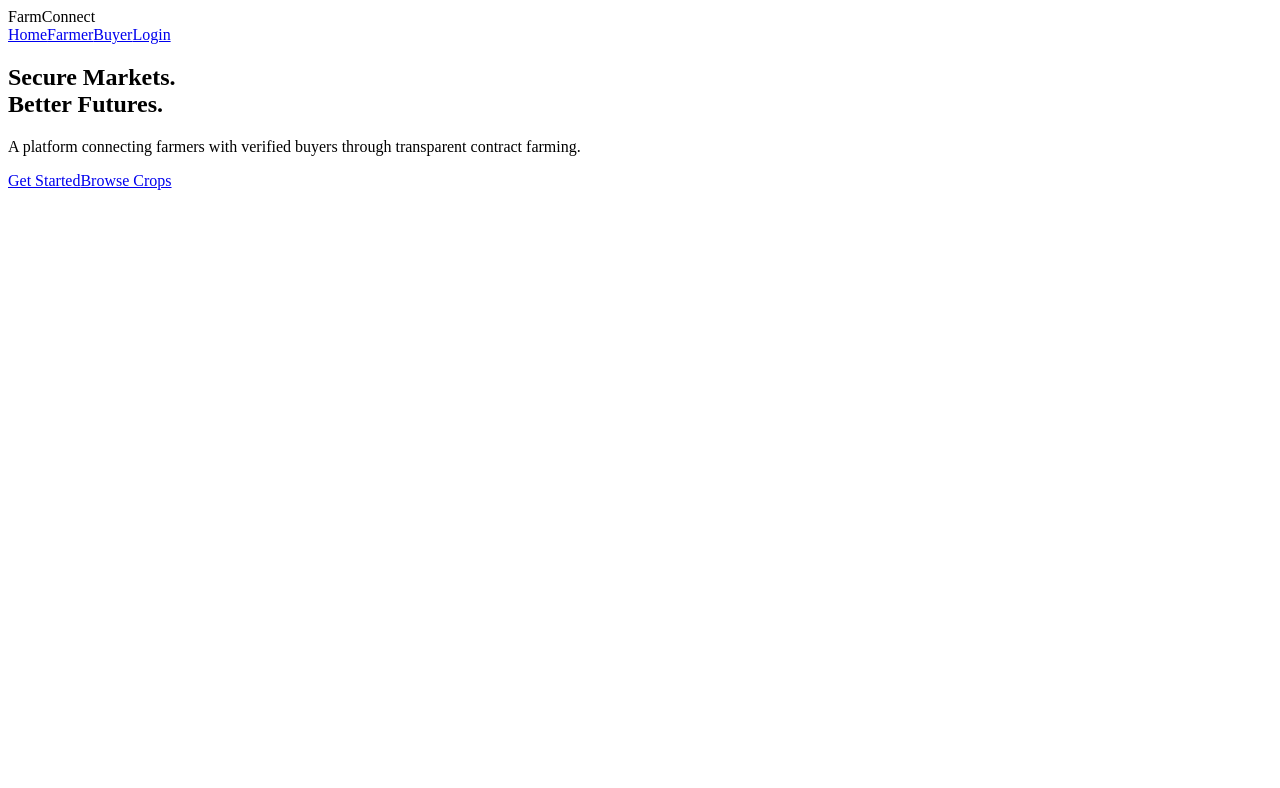
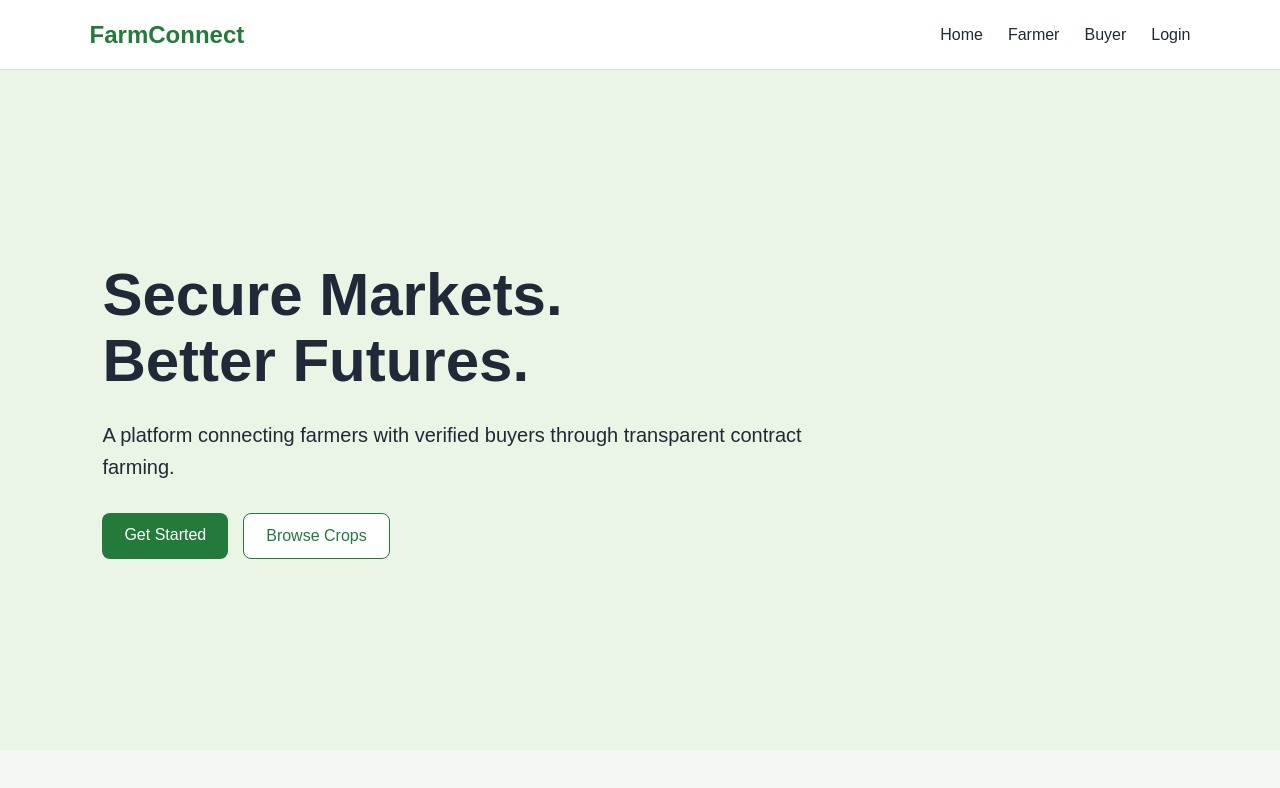
Before and after one commit to kavyaarora1706/AD_project, a React (Vite) app: page / in a window 1280 px wide. Shown: the top 788 px of the page. Built offline with nearby package versions, Linux system fonts and the light colour scheme.

Commit message:
added farmer crop listing

```diff
--- a/package.json
+++ b/package.json
@@ -11,7 +11,8 @@
   },
   "dependencies": {
     "react": "^19.2.8",
-    "react-dom": "^19.2.8"
+    "react-dom": "^19.2.8",
+    "react-router-dom": "^7.18.3"
   },
   "devDependencies": {
     "@types/react": "^19.2.18",
--- a/src/components/ContractCard.jsx
+++ b/src/components/ContractCard.jsx
@@ -0,0 +1,17 @@
+function ContractCard({ contract }) {
+	return (
+		<div className="contract-card">
+			<div>
+				<h3>{contract.cropName}</h3>
+				<p>Farmer: {contract.farmer}</p>
+				<p>Buyer: {contract.buyer}</p>
+				<p>Quantity: {contract.quantity}</p>
+				<p>Agreed Price: ₹{contract.price}</p>
+			</div>
+
+			<div className="contract-status">{contract.status}</div>
+		</div>
+	);
+}
+
+export default ContractCard;
--- a/src/index.css
+++ b/src/index.css
@@ -0,0 +1,209 @@
+* {
+	box-sizing: border-box;
+	margin: 0;
+	padding: 0;
+}
+
+body {
+	font-family: Arial, sans-serif;
+	background: #f5f7f2;
+	color: #1f2937;
+}
+
+a {
+	text-decoration: none;
+	color: inherit;
+}
+
+.navbar {
+	height: 70px;
+	padding: 0 7%;
+	display: flex;
+	justify-content: space-between;
+	align-items: center;
+	background: white;
+	border-bottom: 1px solid #ddd;
+}
+
+.logo {
+	font-size: 24px;
+	font-weight: bold;
+	color: #237a3b;
+}
+
+.nav-links {
+	display: flex;
+	gap: 25px;
+}
+
+.hero {
+	min-height: 85vh;
+	display: flex;
+	align-items: center;
+	padding: 0 8%;
+	background: #eaf5e5;
+}
+
+.hero-content {
+	max-width: 700px;
+}
+
+.hero h1 {
+	font-size: 60px;
+	line-height: 1.1;
+	margin-bottom: 25px;
+}
+
+.hero p {
+	font-size: 20px;
+	line-height: 1.6;
+	margin-bottom: 30px;
+}
+
+.hero-buttons {
+	display: flex;
+	gap: 15px;
+}
+
+.btn,
+button {
+	border: none;
+	background: #237a3b;
+	color: white;
+	padding: 13px 22px;
+	border-radius: 8px;
+	cursor: pointer;
+	font-size: 16px;
+}
+
+.secondary {
+	background: white;
+	color: #237a3b;
+	border: 1px solid #237a3b;
+}
+
+.dashboard,
+.marketplace,
+.contracts-page {
+	padding: 50px 8%;
+}
+
+.dashboard h1,
+.marketplace h1,
+.contracts-page h1 {
+	margin-bottom: 10px;
+}
+
+.dashboard-grid {
+	display: grid;
+	grid-template-columns: repeat(4, 1fr);
+	gap: 20px;
+	margin: 35px 0;
+}
+
+.stat-card {
+	background: white;
+	padding: 25px;
+	border-radius: 12px;
+	border: 1px solid #ddd;
+}
+
+.stat-card p {
+	font-size: 30px;
+	font-weight: bold;
+	margin-top: 10px;
+}
+
+.dashboard-actions {
+	display: flex;
+	gap: 15px;
+}
+
+.auth-page,
+.form-page {
+	min-height: 100vh;
+	display: flex;
+	justify-content: center;
+	align-items: center;
+}
+
+.auth-card,
+.form-card {
+	background: white;
+	padding: 35px;
+	width: 400px;
+	border-radius: 15px;
+	box-shadow: 0 5px 25px rgba(0, 0, 0, 0.08);
+}
+
+.auth-card h2,
+.form-card h2 {
+	margin-bottom: 25px;
+}
+
+input,
+select {
+	width: 100%;
+	padding: 13px;
+	margin: 8px 0 18px;
+	border: 1px solid #ccc;
+	border-radius: 7px;
+	font-size: 15px;
+}
+
+.form-card label {
+	font-size: 14px;
+	font-weight: bold;
+}
+
+.crop-grid {
+	display: grid;
+	grid-template-columns: repeat(3, 1fr);
+	gap: 20px;
+	margin-top: 30px;
+}
+
+.crop-card {
+	background: white;
+	padding: 25px;
+	border-radius: 12px;
+	border: 1px solid #ddd;
+}
+
+.crop-card p {
+	margin: 12px 0;
+}
+
+.crop-header {
+	display: flex;
+	justify-content: space-between;
+}
+
+.crop-header span {
+	background: #e5f5e7;
+	color: #237a3b;
+	padding: 5px 10px;
+	border-radius: 20px;
+	font-size: 12px;
+}
+
+.contracts-list {
+	display: flex;
+	flex-direction: column;
+	gap: 15px;
+	margin-top: 30px;
+}
+
+.contract-card {
+	background: white;
+	padding: 25px;
+	border-radius: 12px;
+	border: 1px solid #ddd;
+	display: flex;
+	justify-content: space-between;
+}
+
+.contract-status {
+	color: #237a3b;
+	font-weight: bold;
+}
--- a/src/pages/buyer/BrowseCrops.jsx
+++ b/src/pages/buyer/BrowseCrops.jsx
@@ -0,0 +1,43 @@
+import { useEffect, useState } from "react";
+import Navbar from "../../components/Navbar";
+import CropCard from "../../components/CropCard";
+
+function BrowseCrops() {
+	const [crops, setCrops] = useState([]);
+
+	useEffect(() => {
+		const savedCrops = JSON.parse(localStorage.getItem("crops")) || [];
+		setCrops(savedCrops);
+	}, []);
+
+	function handleOffer(crop) {
+		const offer = prompt(`Enter your offer price for ${crop.name}:`);
+
+		if (!offer) return;
+
+		alert(`Offer of ₹${offer} submitted for ${crop.name}`);
+	}
+
+	return (
+		<>
+			<Navbar />
+
+			<div className="marketplace">
+				<h1>Available Crops</h1>
+				<p>Find farmers and negotiate directly.</p>
+
+				<div className="crop-grid">
+					{crops.length === 0 ? (
+						<p>No crops listed yet.</p>
+					) : (
+						crops.map((crop) => (
+							<CropCard key={crop.id} crop={crop} onOffer={handleOffer} />
+						))
+					)}
+				</div>
+			</div>
+		</>
+	);
+}
+
+export default BrowseCrops;
--- a/src/pages/buyer/BuyerDashboard.jsx
+++ b/src/pages/buyer/BuyerDashboard.jsx
@@ -0,0 +1,38 @@
+import { Link } from "react-router-dom";
+import Navbar from "../../components/Navbar";
+
+function BuyerDashboard() {
+	return (
+		<>
+			<Navbar />
+
+			<div className="dashboard">
+				<h1>Buyer Dashboard</h1>
+				<p>Find farmers and secure reliable produce.</p>
+
+				<div className="dashboard-grid">
+					<div className="stat-card">
+						<h3>Active Contracts</h3>
+						<p>5</p>
+					</div>
+
+					<div className="stat-card">
+						<h3>Pending Offers</h3>
+						<p>2</p>
+					</div>
+
+					<div className="stat-card">
+						<h3>Completed Orders</h3>
+						<p>12</p>
+					</div>
+				</div>
+
+				<Link to="/buyer/crops" className="btn">
+					Browse Crops
+				</Link>
+			</div>
+		</>
+	);
+}
+
+export default BuyerDashboard;
--- a/src/pages/farmer/MyContracts.jsx
+++ b/src/pages/farmer/MyContracts.jsx
@@ -0,0 +1,43 @@
+import Navbar from "../../components/Navbar";
+import ContractCard from "../../components/ContractCard";
+
+function MyContracts() {
+	const contracts = [
+		{
+			id: 1,
+			cropName: "Wheat",
+			farmer: "Rajesh Kumar",
+			buyer: "FreshMart Pvt Ltd",
+			quantity: "500 kg",
+			price: "28/kg",
+			status: "Active"
+		},
+		{
+			id: 2,
+			cropName: "Tomato",
+			farmer: "Suresh Patil",
+			buyer: "GreenBasket",
+			quantity: "300 kg",
+			price: "32/kg",
+			status: "Payment Pending"
+		}
+	];
+
+	return (
+		<>
+			<Navbar />
+
+			<div className="contracts-page">
+				<h1>My Contracts</h1>
+
+				<div className="contracts-list">
+					{contracts.map((contract) => (
+						<ContractCard key={contract.id} contract={contract} />
+					))}
+				</div>
+			</div>
+		</>
+	);
+}
+
+export default MyContracts;
```
Also changed, not shown: src/pages/buyer/MyContracts.jsx (+43 -0 lines), 1 other file (tests, documents, lock files or other folders).
